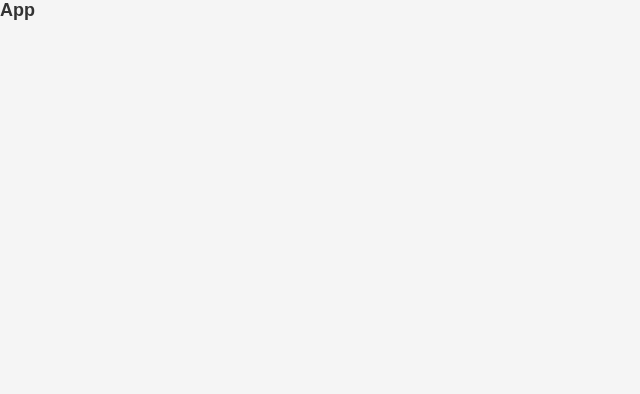
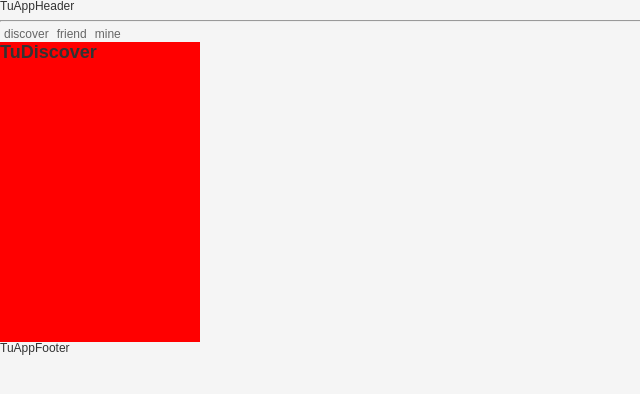
Before and after one commit to W433567423/NeteaseMusic, a React (Vite) app: page / in a window 1280 px wide. Shown: the top 394 px of the page, without its empty margins (0-640 px from the left). Built offline with nearby package versions, Linux system fonts and the light colour scheme.

Commit message:
feat: 路由

```diff
--- a/package.json
+++ b/package.json
@@ -13,11 +13,13 @@
     "@types/node": "^20.7.1",
     "normalize.css": "^8.0.1",
     "react": "^18.2.0",
-    "react-dom": "^18.2.0"
+    "react-dom": "^18.2.0",
+    "react-router-dom": "^6.16.0"
   },
   "devDependencies": {
     "@types/react": "^18.2.15",
     "@types/react-dom": "^18.2.7",
+    "@types/react-router-config": "^5.0.8",
     "@typescript-eslint/eslint-plugin": "^6.0.0",
     "@typescript-eslint/parser": "^6.0.0",
     "@vitejs/plugin-react": "^4.0.3",
--- a/src/App.tsx
+++ b/src/App.tsx
@@ -1,10 +1,17 @@
 import {memo} from "react";
+
+import TuAppHeader from "./components/app-header";
+import TuAppFooter from "./components/app-footer";
+import DefineRouter from "@/router";
+import {BrowserRouter} from "react-router-dom";
 
 const App = memo(() => {
     return (
-        <div>
-            <h2>App</h2>
-        </div>
+        <BrowserRouter>
+            <TuAppHeader/>
+            <DefineRouter/>
+            <TuAppFooter/>
+        </BrowserRouter>
     )
 })
 
--- /dev/null
+++ b/src/components/app-footer/index.tsx
@@ -0,0 +1,11 @@
+import {memo} from "react";
+
+const TuAppFooter = memo(() => {
+    return (
+        <>
+            TuAppFooter
+        </>
+    )
+})
+
+export default TuAppFooter
--- /dev/null
+++ b/src/components/app-header/index.tsx
@@ -0,0 +1,16 @@
+import {memo} from "react";
+import {NavLink} from "react-router-dom";
+
+const TuAppHeader = memo(() => {
+    return (
+        <div>
+            TuAppHeader
+            <hr/>
+            <NavLink style={{padding: '4px'}} to="/">discover</NavLink>
+            <NavLink style={{padding: '4px'}} to="/friend">friend</NavLink>
+            <NavLink style={{padding: '4px'}} to="/mine">mine</NavLink>
+        </div>
+    )
+})
+
+export default TuAppHeader
--- /dev/null
+++ b/src/pages/discover/index.tsx
@@ -0,0 +1,11 @@
+import {memo} from "react";
+
+const TuDiscover = memo(() => {
+    return (
+        <>
+            <h2 style={{width: "200px", height: "300px", backgroundColor: "red"}}>TuDiscover</h2>
+        </>
+    )
+})
+
+export default TuDiscover
--- /dev/null
+++ b/src/pages/friend/index.tsx
@@ -0,0 +1,11 @@
+import {memo} from "react";
+
+const TuFriend = memo(() => {
+    return (
+        <>
+            <h2 style={{width: "200px", height: "300px", backgroundColor: "green"}}>TuFriend</h2>
+        </>
+    )
+})
+
+export default TuFriend
--- /dev/null
+++ b/src/pages/mine/index.tsx
@@ -0,0 +1,11 @@
+import {memo} from "react";
+
+const TuMine = memo(() => {
+    return (
+        <>
+            <h2 style={{width: "200px", height: "300px", backgroundColor: "yellow"}}>TuMine</h2>
+        </>
+    )
+})
+
+export default TuMine
--- /dev/null
+++ b/src/router/index.tsx
@@ -0,0 +1,23 @@
+import TuDiscover from "@/pages/discover";
+import TuFriend from "@/pages/friend";
+import TuMine from "@/pages/mine";
+import {useRoutes} from "react-router-dom";
+
+const DefineRouter = () => {
+    return useRoutes(
+        [{
+            path: '/',
+            element: <TuDiscover/>
+        }, {
+            path: '/mine',
+            element: <TuMine/>
+        }, {
+            path: '/friend',
+            element: <TuFriend/>
+        }
+        ]
+    )
+}
+
+
+export default DefineRouter
--- a/vite.config.ts
+++ b/vite.config.ts
@@ -9,7 +9,7 @@ export default defineConfig({
         // 配置路径别名
         alias: {
             '@': path.resolve(__dirname, './src'),
-            '@cpn': path.resolve(__dirname, './src/components'),
+            '@cpns': path.resolve(__dirname, './src/components'),
         },
     },
 })
```
Also changed, not shown: tsconfig.json (+11 -11 lines).
